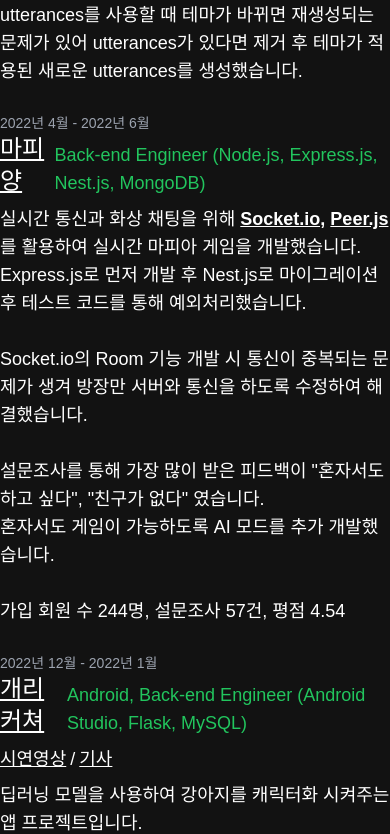
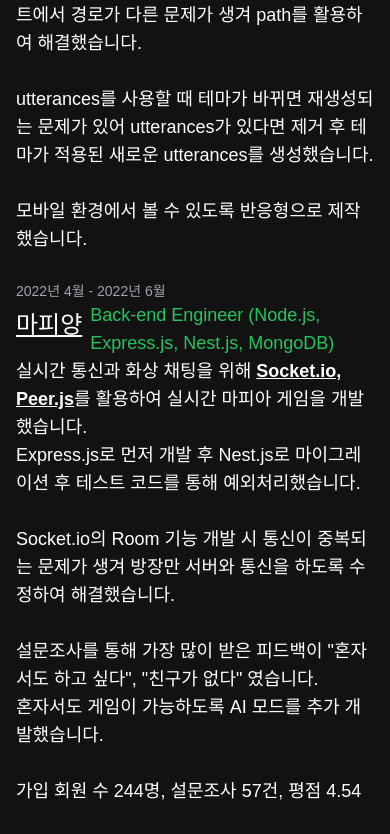
Before and after one commit to dongsun1/dongsun1.dev, a Next.js app: page /resume in a window 390 px wide. Shown: the part 2360-3194 px from the top of the page. Built offline with nearby package versions, Linux system fonts and the light colour scheme; a web font is replaced by a local one.

Commit message:
CustomTale components

```diff
--- a/pages/postPage/[slug].tsx
+++ b/pages/postPage/[slug].tsx
@@ -9,7 +9,7 @@ import { getPostBySlug } from '../api/getPostBySlug/[slug]';
 import { vscDarkPlus, coy } from 'react-syntax-highlighter/dist/cjs/styles/prism';
 import { useTheme } from 'next-themes';
 import Utterances from '../../components/utterances';
-
+import styled from '@emotion/styled';
 interface IParams extends ParsedUrlQuery {
   slug: string;
 }
@@ -31,6 +31,20 @@ export default function PostPage({ post }: { post: IPost }) {
 
   const formatDate = moment(new Date(date)).format('MMM DD, YYYY');
 
+  const CustomTable = styled.div`
+    margin-top: 2em;
+    margin-bottom: 2em;
+    width: 100%;
+    overflow: scroll;
+    th {
+      white-space: nowrap;
+      border-bottom: ${theme === 'dark' ? '1px solid white' : '1px solid gray'};
+    }
+    td {
+      white-space: nowrap;
+    }
+  `;
+
   return (
     <div className="container flex mx-auto w-full px-4 lg:px-16 lg:py-8">
       <div className="w-full lg:px-16">
@@ -42,7 +56,7 @@ export default function PostPage({ post }: { post: IPost }) {
         </div>
         <div className="flex w-full mb-8">
           <ReactMarkdown
-            className="w-full lg:w-5/6 text-lg dark:prose-invert prose max-w-none pr-8 prose-p:m-0 prose-pre:p-0 prose-pre:m-0 prose-pre:bg-transparent"
+            className="w-full max-width-full lg:w-5/6 text-lg dark:prose-invert prose max-w-none lg:pr-8 prose-p:m-0 prose-pre:p-0 prose-pre:m-0 prose-pre:bg-transparent"
             remarkPlugins={[remarkGfm]}
             components={{
               code({ node, inline, className, children, style, ...props }) {
@@ -57,6 +71,7 @@ export default function PostPage({ post }: { post: IPost }) {
                   </code>
                 );
               },
+              table: CustomTable,
             }}
           >
             {content}
--- a/pages/resume.tsx
+++ b/pages/resume.tsx
@@ -3,7 +3,7 @@ import Title from '../components/title';
 
 export default function About() {
   return (
-    <div className="container mx-auto max-w-3xl">
+    <div className="container mx-auto max-w-3xl px-4 lg:px-0">
       <Title title="Resume" />
       <div className="flex flex-col mt-10">
         <h1 className="text-3xl font-bold mb-3">Profile</h1>
@@ -95,9 +95,11 @@ export default function About() {
         <br />
         <p>utterances를 사용할 때 테마가 바뀌면 재생성되는 문제가 있어 utterances가 있다면 제거 후 테마가 적용된 새로운 utterances를 생성했습니다.</p>
         <br />
+        <p>모바일 환경에서 볼 수 있도록 반응형으로 제작했습니다.</p>
+        <br />
         <span className="text-sm text-gray-400">2022년 4월 - 2022년 6월</span>
         <div className="flex items-center">
-          <Link href="https://github.com/dongsun1/last-project-nest" className="mr-2 text-2xl underline mb-2">
+          <Link href="https://github.com/dongsun1/last-project-nest" className="mr-2 text-2xl underline mb-2 shrink-0">
             마피양
           </Link>
           <span className="text-green-500">Back-end Engineer (Node.js, Express.js, Nest.js, MongoDB)</span>
@@ -123,7 +125,7 @@ export default function About() {
         <br />
         <span className="text-sm text-gray-400">2022년 12월 - 2022년 1월</span>
         <div className="flex items-center">
-          <Link href="https://github.com/2021-SMHRD-KDT-AI-6/Gaericature-" className="mr-2 text-2xl underline mb-2">
+          <Link href="https://github.com/2021-SMHRD-KDT-AI-6/Gaericature-" className="mr-2 text-2xl underline mb-2 shrink-0">
             개리커쳐
           </Link>
           <span className="text-green-500">Android, Back-end Engineer (Android Studio, Flask, MySQL)</span>
```
Also changed, not shown: 1 other file (tests, documents, lock files or other folders).
